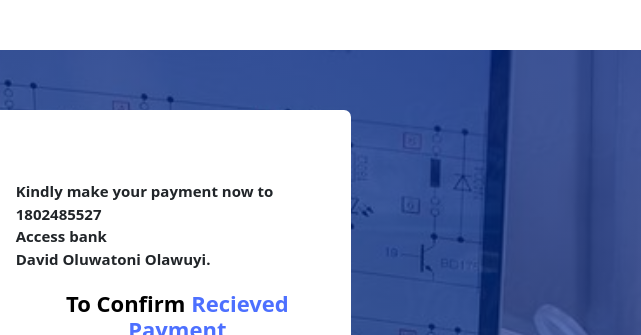
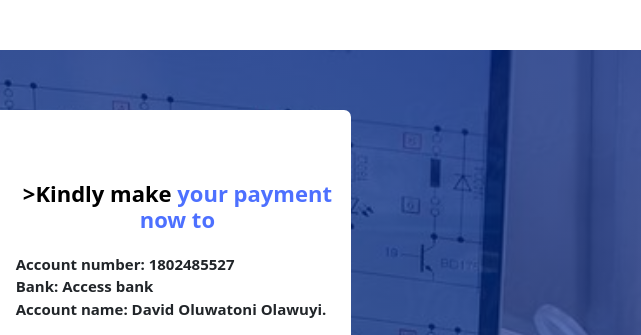
Before and after one commit to HCP2024/HCP_Academy, a plain HTML site: page payment.html in a window 1280 px wide. Shown: the part 25-360 px from the top of the page, 639-1280 px from the left. Drawn offline with nearby package versions, Linux system fonts and the light colour scheme.

Commit message:
Update payment.html

```diff
--- a/payment.html
+++ b/payment.html
@@ -23,7 +23,8 @@
                 <div class="direct">
                 </div>
                 <div class="confirm">
-                    <p>Kindly make your payment now to<br>1802485527<br>Access bank<br>David Oluwatoni Olawuyi.</p>
+                    <h1>>Kindly make <span>your payment now to</span></h1>
+                    <p>Account number: 1802485527<br>Bank: Access bank<br>Account name: David Oluwatoni Olawuyi.</p>
                     <h1>To Confirm <span>Recieved Payment</span></h1>
                     <p>Please reach out to us through the HCP Academy customer service WhatsApp line with:</p>
                     <ol>
```
